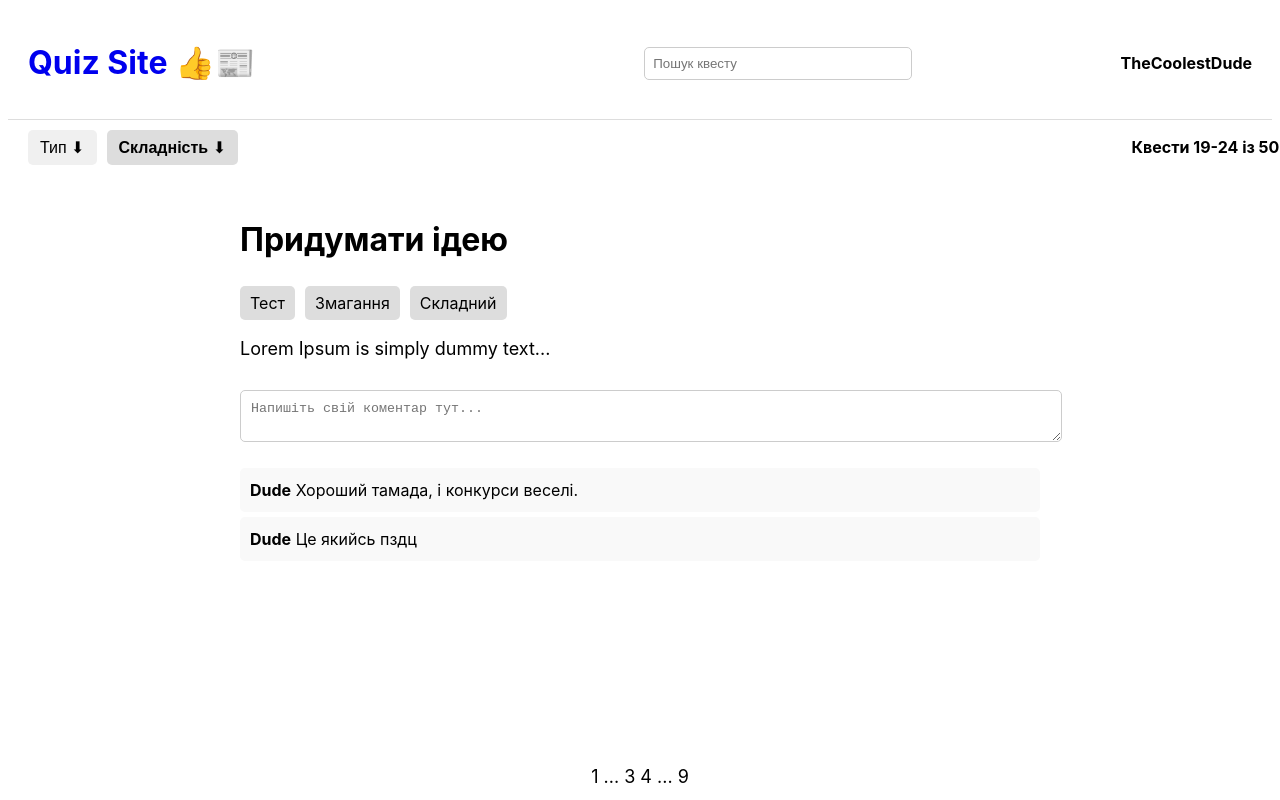
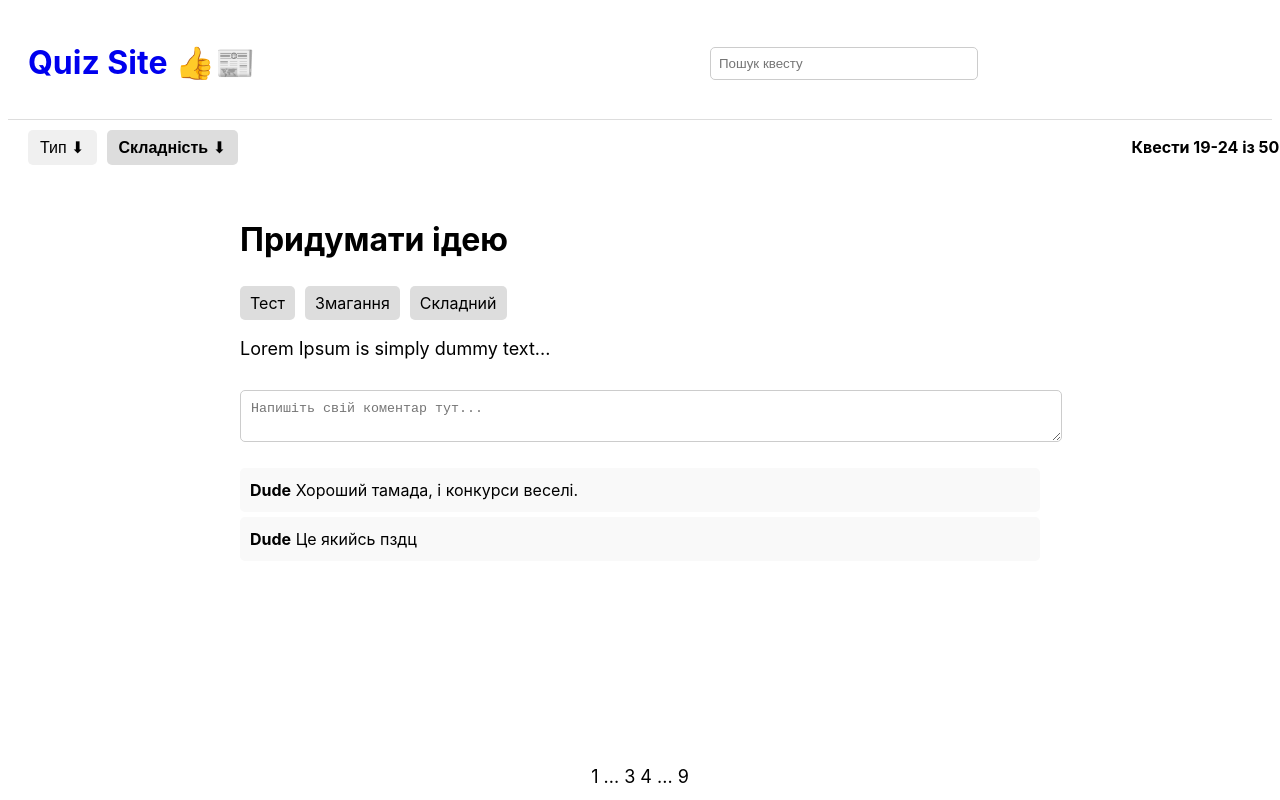
Before and after one commit to nikita1grynenko/hackathon-in21h-first-stage, a React (Vite) app in the folder client-app/: page /quiz/1 in a window 1280 px wide. Built offline with nearby package versions, Linux system fonts and the light colour scheme.

Commit message:
Рефакторинг структури компонентів: переміщено логіку з App у новий компонент Home, видалено непотрібні елементи з Header.

```diff
--- a/client-app/src/components/Header/header.reactive.tsx
+++ b/client-app/src/components/Header/header.reactive.tsx
@@ -13,7 +13,6 @@ const Header: React.FC = () => {
       </div>
       <div className="header-right">
         <SearchBar />
-        <span className="username">TheCoolestDude</span>
       </div>
     </header>
   );
--- a/client-app/src/components/app/app.reactive.tsx
+++ b/client-app/src/components/app/app.reactive.tsx
@@ -1,23 +1,9 @@
+import Home from "../../pages/Home/Home";
+
 import "./app.style.css";
-import Header from "./../Header/header.reactive";
-import QuizGrid from "../QuizGrid/quizGrid.reactive";
-import Pagination from "../Pagination/pagination.reactive";
-import Filter from "./../Filter/filter.reactive";
-import { BrowserRouter as Router, Routes, Route } from "react-router-dom";
-import SingleQuiz from "../SingleQuiz/singleQuiz.reactive";
 
 function App() {
-  return (
-    <Router>
-      <Header />
-      <Filter current={19} total={50} />
-      <Routes>
-        <Route path="/" element={<QuizGrid />} />
-        <Route path="/quiz/:id" element={<SingleQuiz />} />
-      </Routes>
-      <Pagination />
-    </Router>
-  );
+  return <Home />;
 }
 
 export default App;
--- /dev/null
+++ b/client-app/src/pages/Home/Home.tsx
@@ -0,0 +1,23 @@
+import React from "react";
+import Header from "./../../components/Header/header.reactive";
+import QuizGrid from "./../../components/QuizGrid/quizGrid.reactive";
+import Pagination from "./../../components/Pagination/pagination.reactive";
+import Filter from "./../../components/Filter/filter.reactive";
+import { BrowserRouter as Router, Routes, Route } from "react-router-dom";
+import SingleQuiz from "./../../components/SingleQuiz/singleQuiz.reactive";
+
+const Home: React.FC = () => {
+  return (
+    <Router>
+      <Header />
+      <Filter current={19} total={50} />
+      <Routes>
+        <Route path="/" element={<QuizGrid />} />
+        <Route path="/quiz/:id" element={<SingleQuiz />} />
+      </Routes>
+      <Pagination />
+    </Router>
+  );
+};
+
+export default Home;
```
Also changed, not shown: client-app/src/pages/Login/Login.tsx (added), client-app/src/pages/Register/Register.tsx (added).
